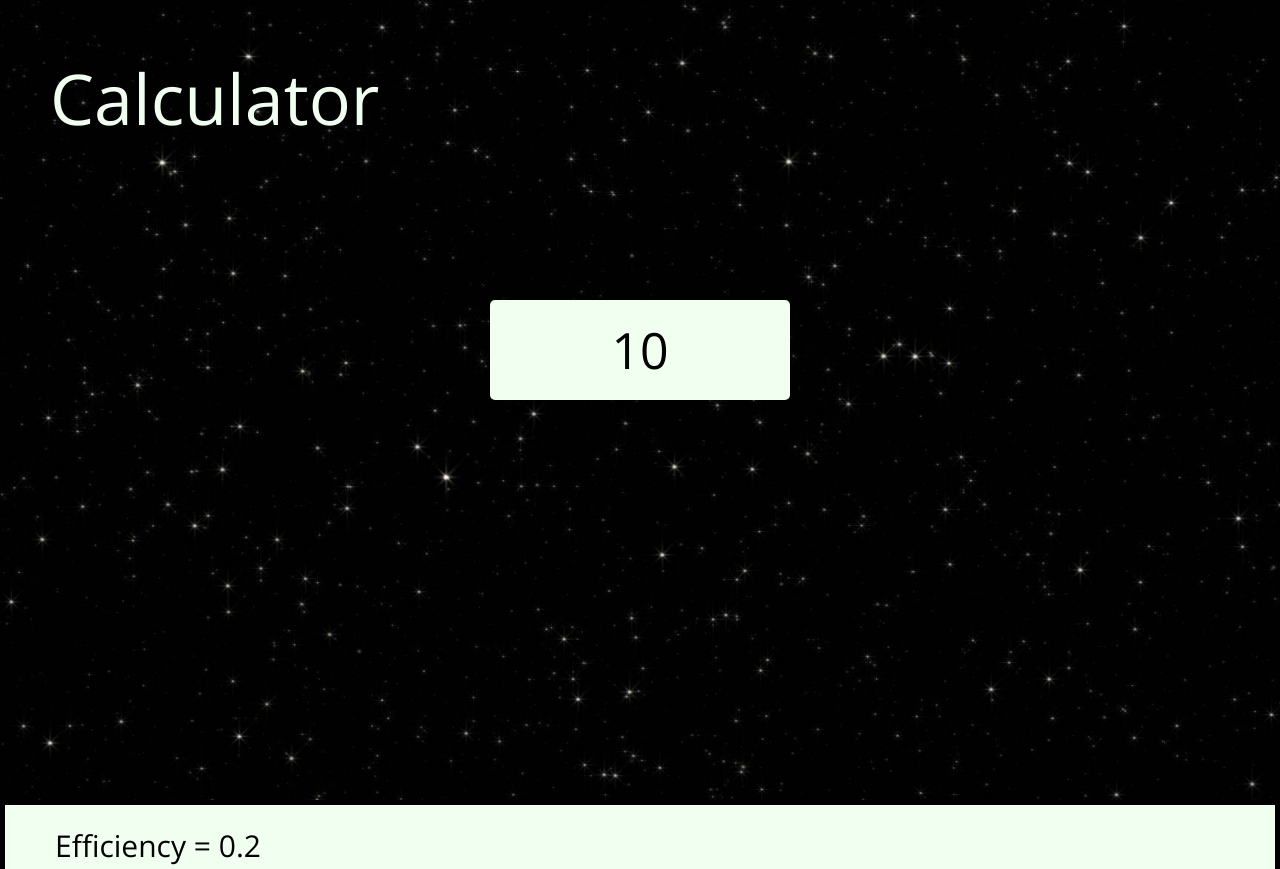
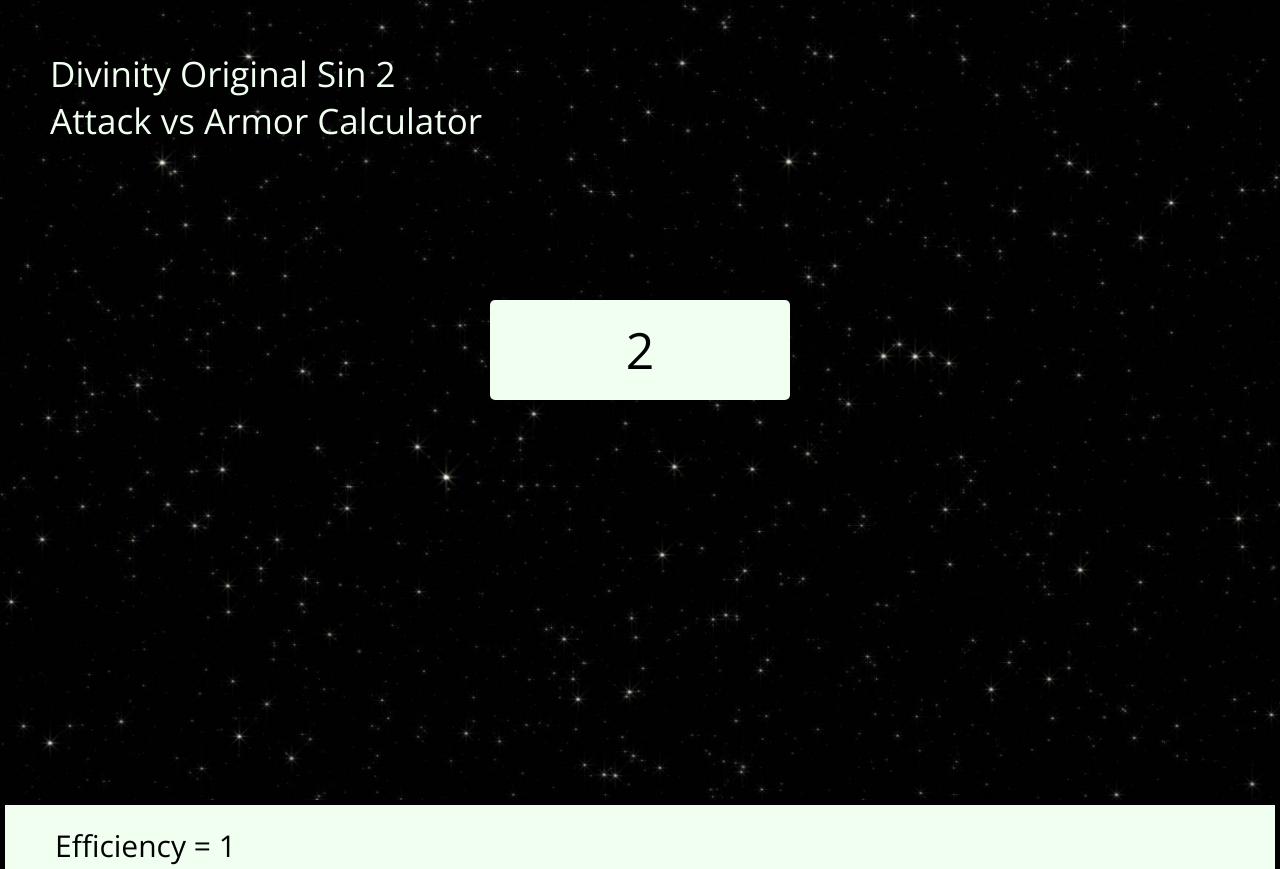
Before and after one commit to darkphotonKN/DivinityCalculatorApp, a plain HTML site: page index.html in a window 1280 px wide. Shown: the top 869 px of the page. Drawn offline with nearby package versions, Linux system fonts and the light colour scheme.

Commit message:
Expanded functionality, fixed a couple bugs.

```diff
--- a/app.js
+++ b/app.js
@@ -37,7 +37,8 @@ function Character(name, phyAtt, magAtt) {
   this.magicAttack = magAtt;
 }
 
-function Enemy(phyDef, magDef) {
+function Enemy(name, phyDef, magDef) {
+  this.name = name;
   this.physicalDefense = phyDef;
   this.magicDefense = magDef;
 }
@@ -52,9 +53,6 @@ function attack(attacker, target) {
   if(attacker.physicalAttack > attacker.magicAttack) {
     attackAtk = attacker.physicalAttack;
     defenderDef = target.physicalDefense; // set corresponding defense value of defender
-  } else if (attacker.physicalAttack == attacker.magicAttack) {
-    attackAtk = attacker.physicalAttack;
-    defenderDef = target.physicalDefense; // if phys and mag attack the same just go with phys
   } else {
     attackAtk = attacker.magicAttack;
     defenderDef = target.magicDefense; // set correpsonding defense value of defender
@@ -74,13 +72,10 @@ function attackLowest(attacker, target) {
   var attackAtk; // attacker's chosen damage
   var defenderDef; // defender's defense matching attacker's chosen type
 
-  // choosing lowest defense
-  if(target.phyDef < target.magDef) {
+  // choosing lowest defense  ~~ var qyburn = new Enemy("Qyburn", 120, 238);
+  if(target.physicalDefense < target.magicDefense) {
     attackAtk = attacker.physicalAttack;
     defenderDef = target.physicalDefense; // set corresponding defense value of defender
-  } else if (target.phyDef > target.magDef) {
-    attackAtk = attacker.physicalAttack;
-    defenderDef = target.physicalDefense; // if phys and mag attack the same just go with phys
   } else {
     attackAtk = attacker.magicAttack;
     defenderDef = target.magicDefense; // set correpsonding defense value of defender
@@ -95,21 +90,25 @@ function attackLowest(attacker, target) {
 
 }
 
-// character1 always one element type, character2 always hybrid
+// character1 always one attack type, character2 always hybrid
 function efficiencyCompare(character1, character2, target) {
-  var fight1Res = attack(character1, target);
-  var fight2Res = attackLowest(character2, target);
+  var fight1Res = attack(character1, target); // character 1 focuses on using it's own highest attack
+  var fight2Res = attackLowest(character2, target); // character 2 always focuses target's lowest defense
+
+  // temp test
+  console.log(character1.name + " took " + fight1Res + " hits to kill " + target.name);
+  console.log(character2.name + " took " + fight2Res + " hits to kill " + target.name);
 
   var result = 0;
   if(fight1Res > fight2Res) {
     result = (fight1Res - fight2Res)/fight1Res;
-    console.log(character2.name + " used less hits to remove armor.");
+    console.log(character2.name + " used " + 100*result + "% less hits to remove " + target.name + "'s armor.");
   } else if (fight1Res == fight2Res) {
     result = 1;
-    console.log("Efficiency was even");
+    console.log("Same number of attacks used to remove " + target.name + "'s armor.");
   } else {
       result = (fight2Res - fight1Res)/fight2Res;
-      console.log(character1.name + " used less hits to remove armor.");
+      console.log(character1.name + " used " + 100*result + "% less hits to remove " + target.name + "'s armor.");
   }
 
   return result;
@@ -118,16 +117,17 @@ function efficiencyCompare(character1, character2, target) {
 /* TESTING */
 
 // attackers
-var ned_stark = new Character("Eddark Stark", 10, 0);
+var ned_stark = new Character("Eddark Stark", 50, 0);
 var pyatPree = new Character("Pyat Pree", 0, 10);
-var bericDondarrion = new Character("Beric Dondarrion", 7, 7);
+var bericDondarrion = new Character("Beric Dondarrion", 41, 41);
 
 // targets
-var tyrion = new Enemy(100, 50);
-var qyburn = new Enemy(50, 100);
-var melisandre = new Enemy(0, 200);
-var thorosOfMyr = new Enemy(100, 100);
-var gregorClegane = new Enemy(200, 0);
+var tyrion = new Enemy("Tyrion", 100, 50);
+
+var qyburn = new Enemy("Qyburn", 120, 238);
+var melisandre = new Enemy("Melisandre", 135, 225);
+var thorosOfMyr = new Enemy("Thoros of Myr", 300, 120);
+var gregorClegane = new Enemy("Gregor Clegane", 220, 145);
 
 var result = attack(ned_stark, tyrion);
 var result2 = attackLowest(bericDondarrion, tyrion);
@@ -145,19 +145,18 @@ var analysisOut = document.getElementById('analysis');
 analysisOut.innerHTML = "Efficiency = " + efficiency_test_1;
 
 
+// log trials
+
+// full physical focus vs hybrid attacking varying ratios of physical/magical armor enemies
+console.log("Simulation Start");
+efficiencyCompare(ned_stark, bericDondarrion, qyburn);
+efficiencyCompare(ned_stark, bericDondarrion, melisandre);
+efficiencyCompare(ned_stark, bericDondarrion, thorosOfMyr);
+efficiencyCompare(ned_stark, bericDondarrion, gregorClegane);
 
 
 
 
-
-
-
-
-
-
-
-
-
-
+// bugs
 
 console.log();
--- a/design.css
+++ b/design.css
@@ -34,7 +34,7 @@ body {
 }
 
 #title {
-  font-size: 7rem;
+  font-size: 3.5rem;
   color: honeydew;
 }
 
--- a/index.html
+++ b/index.html
@@ -11,7 +11,7 @@
 
   <body>
     <div id="canvas">
-      <div id="title">Calculator</div>
+      <div id="title">Divinity Original Sin 2</br> Attack vs Armor Calculator</div>
 
       <div id="calc-box">
         <div id="output"> </div>
```
